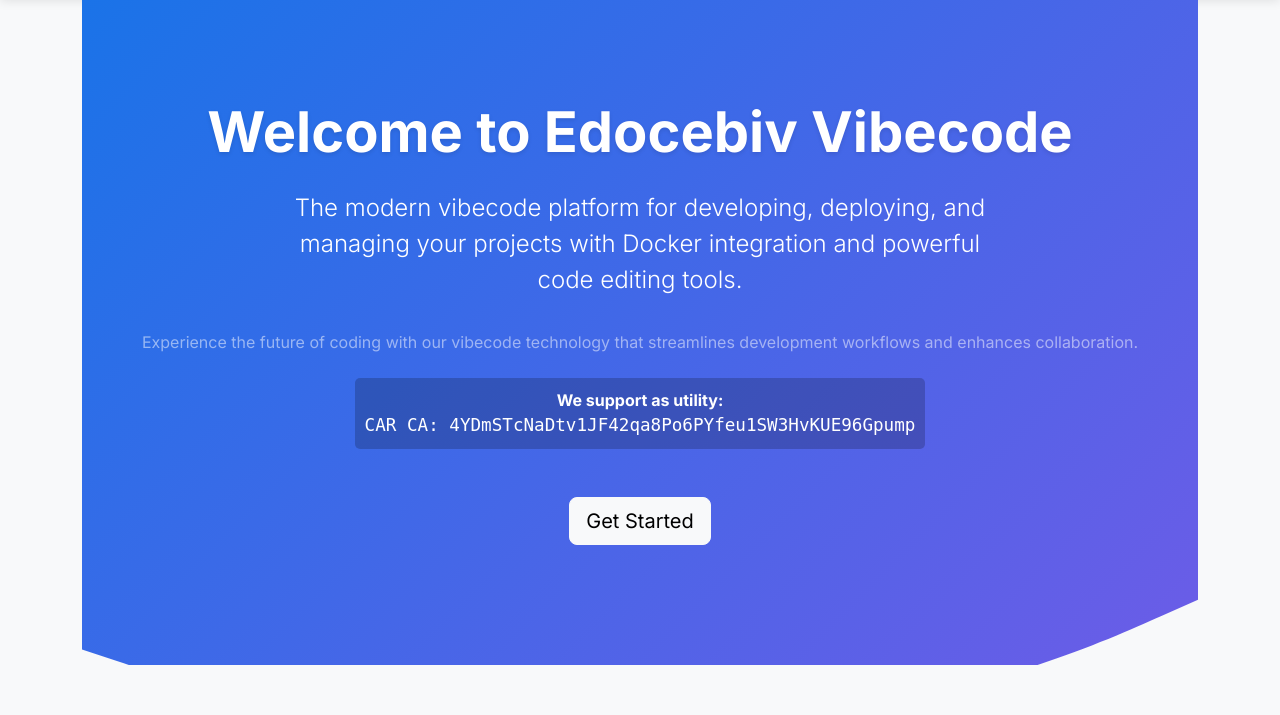
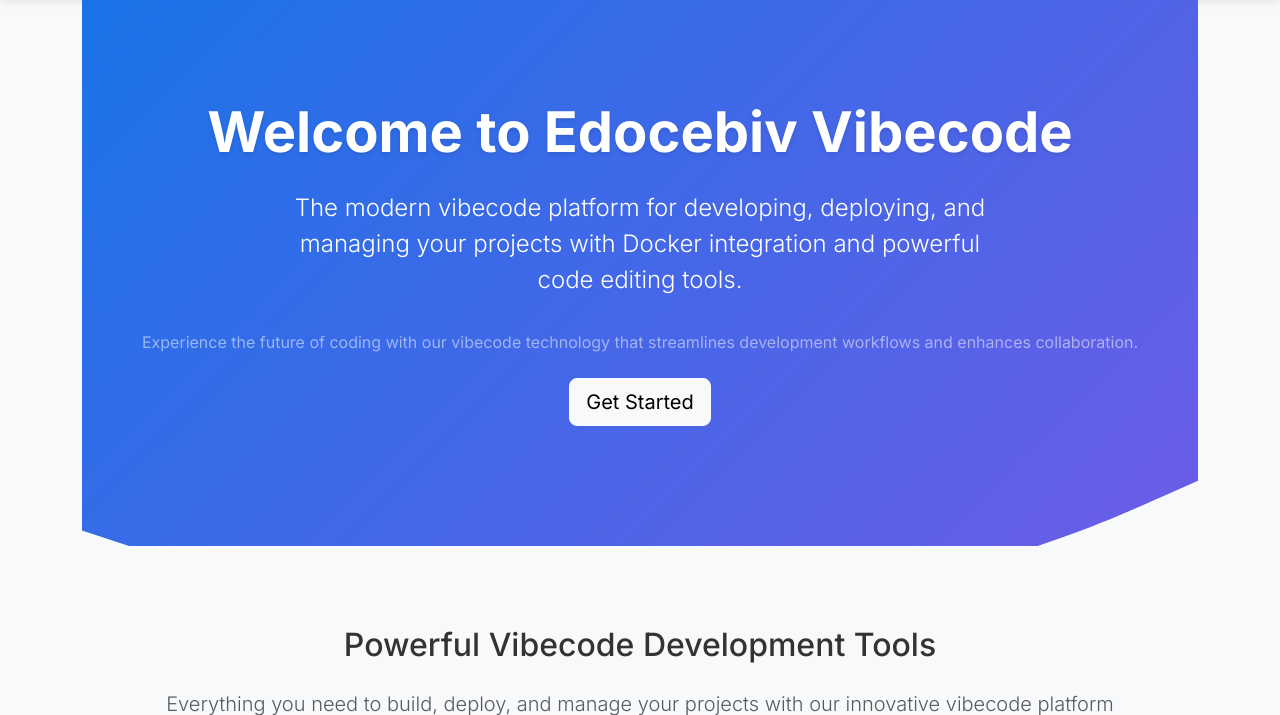
Before and after one commit to vibe-base/edocebiv, a Django app: page / in a window 1280 px wide. Shown: the part 57-772 px from the top of the page. Run offline with Django 5.2, Linux system fonts and the light colour scheme; some libraries are stand-ins or nearby versions.

Commit message:
remove car

```diff
--- a/templates/home.html
+++ b/templates/home.html
@@ -129,10 +129,7 @@
         <p class="hero-subtitle">The modern vibecode platform for developing, deploying, and managing your projects with Docker integration and powerful code editing tools.</p>
         <p class="text-white-50 mb-4">Experience the future of coding with our vibecode technology that streamlines development workflows and enhances collaboration.</p>
         {% if not user.is_authenticated %}
-        <p class="text-white mb-4" style="background-color: rgba(0,0,0,0.2); padding: 10px; border-radius: 5px; display: inline-block;">
-            <strong>We support as utility:</strong><br>
-            <span style="font-family: monospace; font-size: 1.1em;">CAR CA: 4YDmSTcNaDtv1JF42qa8Po6PYfeu1SW3HvKUE96Gpump</span>
-        </p>
+
         <div class="mt-4">
             <a href="{% url 'account_signup' %}" class="btn btn-lg btn-light">Get Started</a>
         </div>
@@ -261,10 +258,7 @@
             <p class="lead text-muted mb-4">Join thousands of developers who are already using Edocebiv's vibecode platform to build amazing projects faster and more efficiently.</p>
             <p class="text-muted mb-4">Our vibecode technology is revolutionizing how developers work, collaborate, and deploy their applications. Start your vibecode journey today!</p>
 
-            <div class="alert alert-info d-inline-block mx-auto mb-4" style="max-width: 600px;">
-                <p class="mb-1"><strong>We support as utility:</strong></p>
-                <p class="mb-0" style="font-family: monospace; font-size: 1.1em;">CAR CA: 4YDmSTcNaDtv1JF42qa8Po6PYfeu1SW3HvKUE96Gpump</p>
-            </div>
+
 
             <div>
                 <a href="{% provider_login_url 'google' %}" class="btn btn-lg btn-danger">
```
